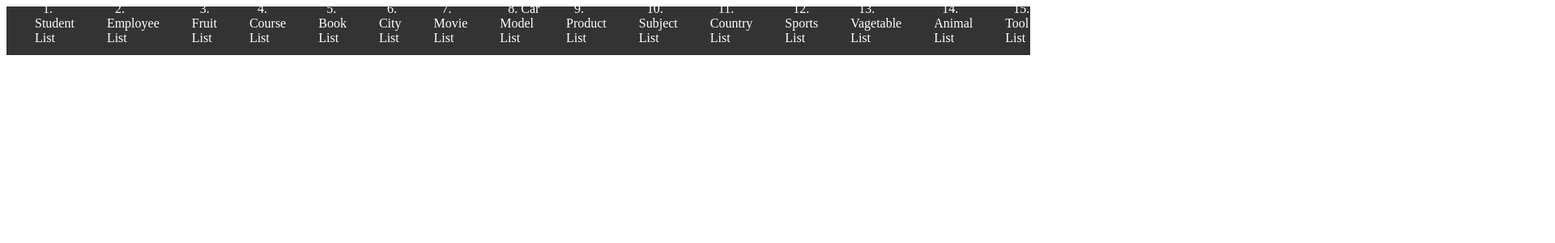
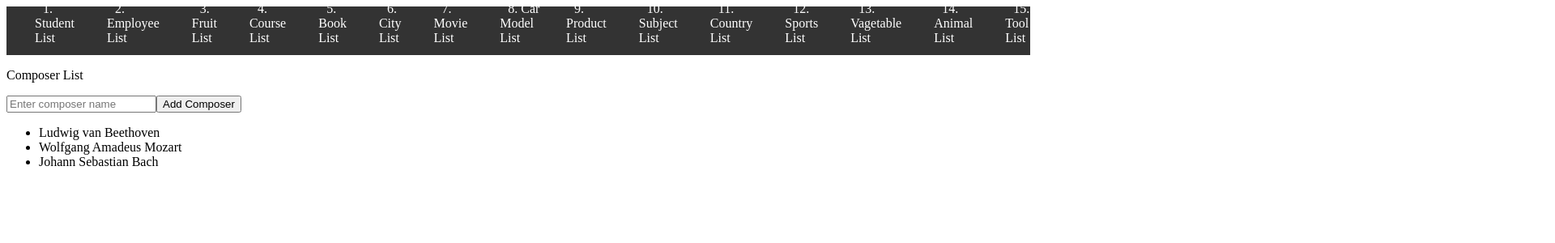
Before and after one commit to kaysie0919/AngularDataStructure, an Angular app: page /complist in a window 1280 px wide. Before the commit this address led to /. Shown: the top 300 px of the page at 81% size, 1920 px wide, since content can reach past the window. Built offline with nearby package versions, Linux system fonts and the light colour scheme.

Commit message:
#40 Add Composer List Component

```diff
--- a/src/app/app.component.html
+++ b/src/app/app.component.html
@@ -39,6 +39,7 @@
     <li><a routerLink="builist">37. Building List</a></li>
     <li><a routerLink="pailist">38. Painting List</a></li>
     <li><a routerLink="artlist">39. Artist List</a></li>
+    <li><a routerLink="complist">40. Composer List</a></li>
   </ul>
 </nav>
 <router-outlet></router-outlet>
--- a/src/app/app.module.ts
+++ b/src/app/app.module.ts
@@ -45,6 +45,7 @@ import { AccessorylistComponent } from "./components/accessorylist/accessorylist
 import { BuildinglistComponent } from "./components/buildinglist/buildinglist.component";
 import { PaintinglistComponent } from "./components/paintinglist/paintinglist.component";
 import { ArtistlistComponent } from "./components/artistlist/artistlist.component";
+import { ComposerlistComponent } from "./components/composerlist/composerlist.component";
 
 
 
@@ -90,6 +91,7 @@ const routes: Routes = [
     {path: 'builist', component: BuildinglistComponent},
     {path: 'pailist', component: PaintinglistComponent},
     {path: 'artlist', component: ArtistlistComponent},
+    {path: 'complist', component: ComposerlistComponent},
 ]
 
 @NgModule ({
@@ -142,6 +144,7 @@ const routes: Routes = [
         BuildinglistComponent,
         PaintinglistComponent,
         ArtistlistComponent,
+        ComposerlistComponent,
     ],
 
     providers: [
--- /dev/null
+++ b/src/app/components/composerlist/composerlist.component.html
@@ -0,0 +1,8 @@
+<p>Composer List</p>
+<input type="text" [(ngModel)]="composer" placeholder="Enter composer name">
+
+<button (click)="addComposer()">Add Composer</button>
+
+<ul>
+  <li *ngFor="let composer of composerList">{{ composer }}</li>
+</ul>
--- /dev/null
+++ b/src/app/components/composerlist/composerlist.component.ts
@@ -0,0 +1,19 @@
+import { Component } from '@angular/core';
+
+@Component({
+  selector: 'app-composerlist',
+  templateUrl: './composerlist.component.html',
+  styleUrl: './composerlist.component.css'
+})
+export class ComposerlistComponent {
+  composer: string = '';
+  composerList: string[] = ['Ludwig van Beethoven', 'Wolfgang Amadeus Mozart', 'Johann Sebastian Bach'];
+
+  addComposer() {
+    if (this.composer.trim()) {
+      this.composerList.push(this.composer.trim());
+      this.composer = '';
+    }
+  }
+
+}
```
Also changed, not shown: src/app/components/composerlist/composerlist.component.css (added), 1 other file (tests, documents, lock files or other folders).
